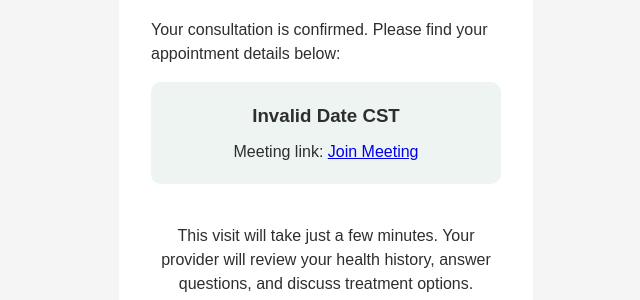
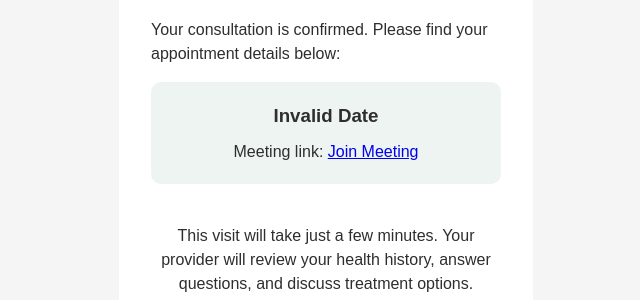
Before and after one commit to featuringmyself/metabolixmd-us-backend, a Node project: template src/views/scheduleMeetMail.ejs in a window 1280 px wide. Shown: the part 520-820 px from the top of the page, without its empty margins (314-954 px from the left). Run offline with Node 20 templates, Linux system fonts and the light colour scheme; the template is opened without the code that fills it: most values are stand-ins (such as "Sample title", 1, 10 or a date in 2020); some libraries are stand-ins or nearby versions.

Commit message:
Fix email template date formatting: Remove timezone abbreviation from meeting time display in scheduleMeetMail.ejs for improved clarity.

```diff
--- a/src/views/scheduleMeetMail.ejs
+++ b/src/views/scheduleMeetMail.ejs
@@ -35,7 +35,7 @@
               <table align="center" cellpadding="0" cellspacing="0" border="0" style="background-color: #EDF4F2; padding: 20px; border-radius: 10px; text-align: center; width: 100%; max-width: 350px;">
                 <tr>
                   <td>
-                    <h3 style="margin: 0;"><%= new Date(meetTime).toLocaleString() %> CST</h3>
+                    <h3 style="margin: 0;"><%= new Date(meetTime).toLocaleString() %></h3>
                     <p style="margin: 10px 0 0;">Meeting link: <a href="<%= meetLink %>">Join Meeting</a></p>
                   </td>
                 </tr>
```
